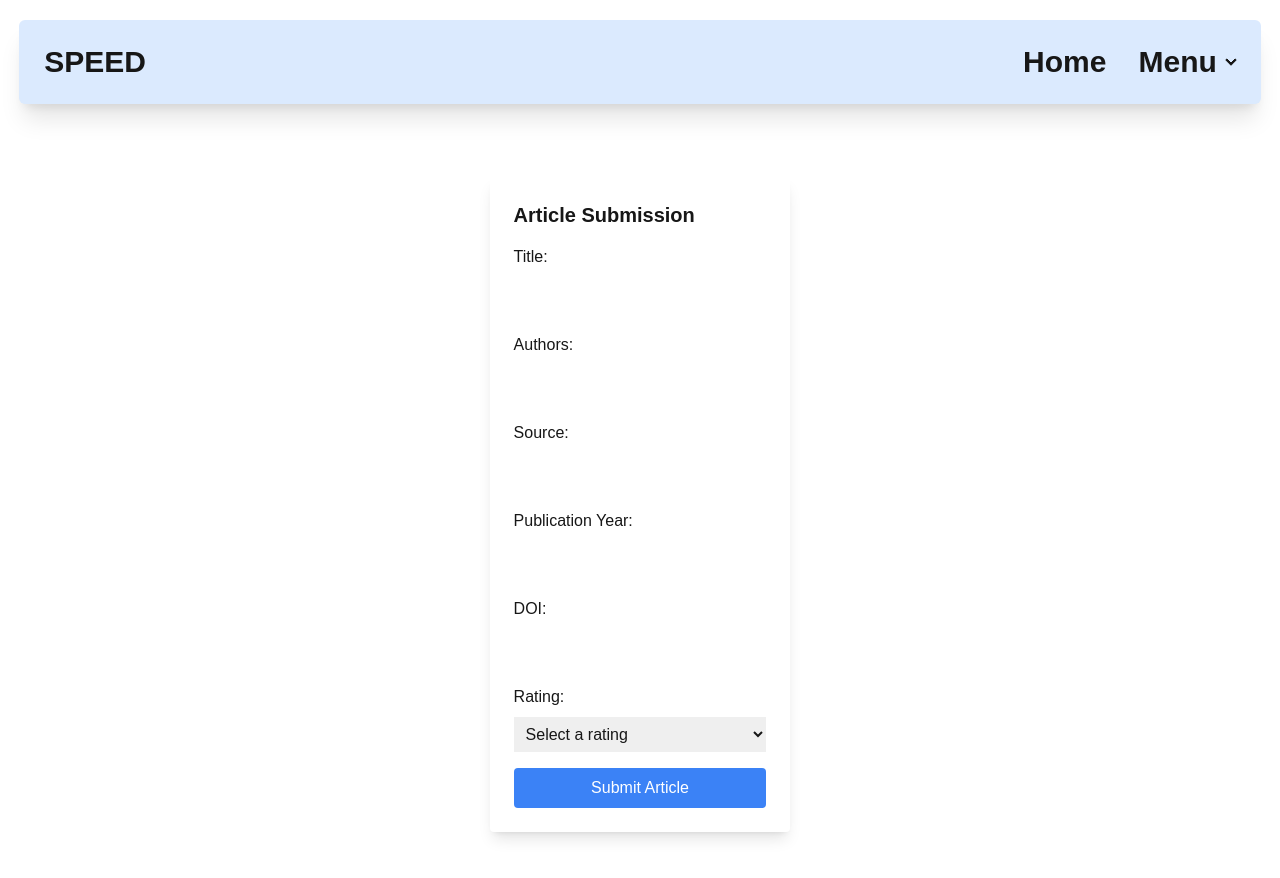
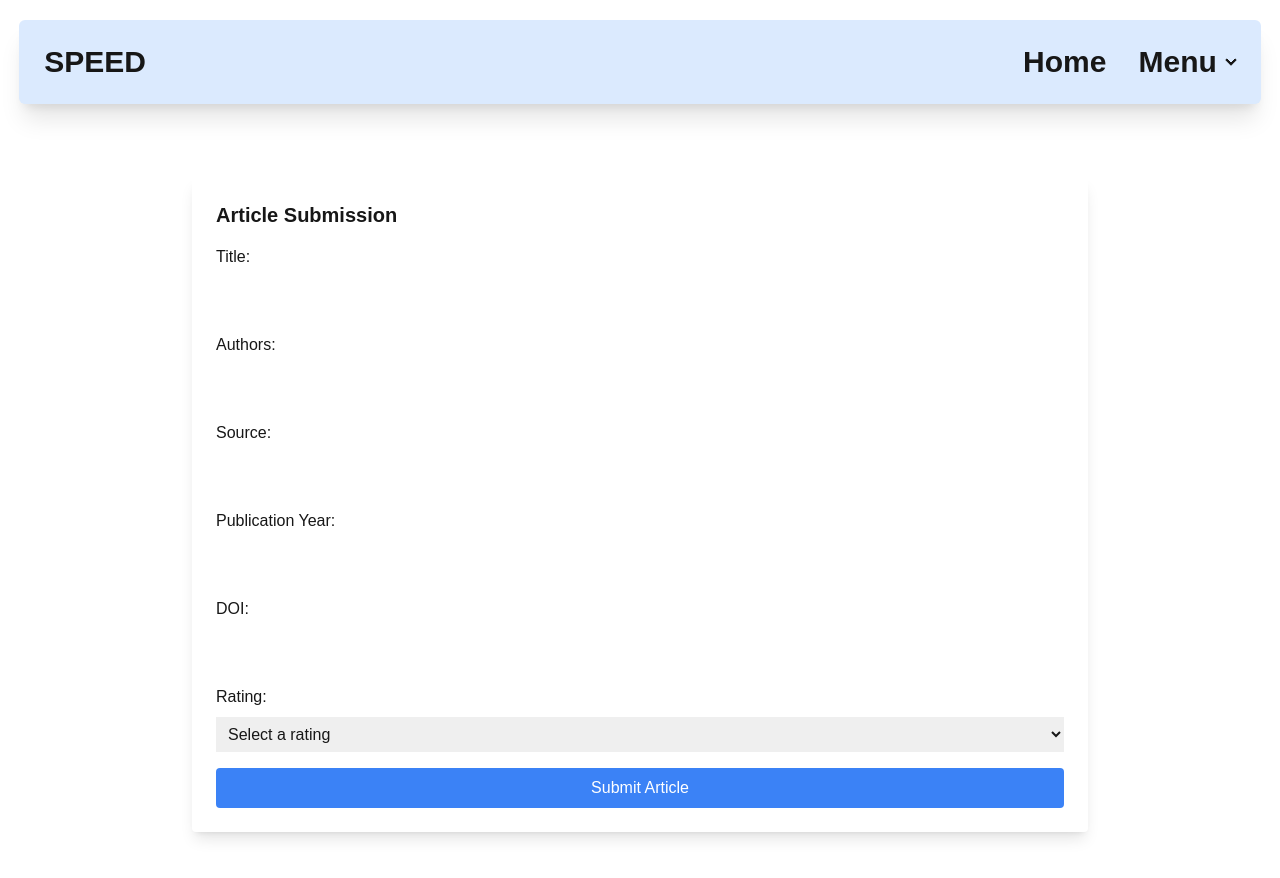
Before and after one commit to bbag199/CISE_W202_04, a Next.js app in the folder frontend/: page /pages/submit in a window 1280 px wide. Shown: the top 878 px of the page. Built offline with nearby package versions, Linux system fonts and the light colour scheme.

Commit message:
Adjusted text box css
Expanded the width of the text box css

```diff
--- a/frontend/src/app/pages/submit/page.tsx
+++ b/frontend/src/app/pages/submit/page.tsx
@@ -65,17 +65,14 @@ const SubmitArticlePage = () => {
 
   return (
     <div className="flex justify-center items-center h-screen">
-      <form onSubmit={onSubmit} className="bg-white p-6 rounded shadow-lg">
+    <form onSubmit={onSubmit} className="bg-white p-6 rounded shadow-lg w-3/4 max-w-4xl">
       <h1 className="text-xl font-bold mb-4">Article Submission</h1>
 
       <label htmlFor="title" className="block mb-2">Title:</label>
       <input type="text" id="title" name="title" value={article.title} onChange={onChange} required className="mb-4 p-2 w-full"/>
 
-
       <label htmlFor="authors" className="block mb-2">Authors:</label>
       <input type="text" id="authors" name="authors" value={article.authors} onChange={onChange} required className="mb-4 p-2 w-full"/>
-
-
 
       <label htmlFor="source" className="block mb-2">Source:</label>
       <input type="text" id="source" name="source" value={article.source} onChange={onChange} required className="mb-4 p-2 w-full"/>
```
Lines whose indentation alone changed are shown as unchanged.
